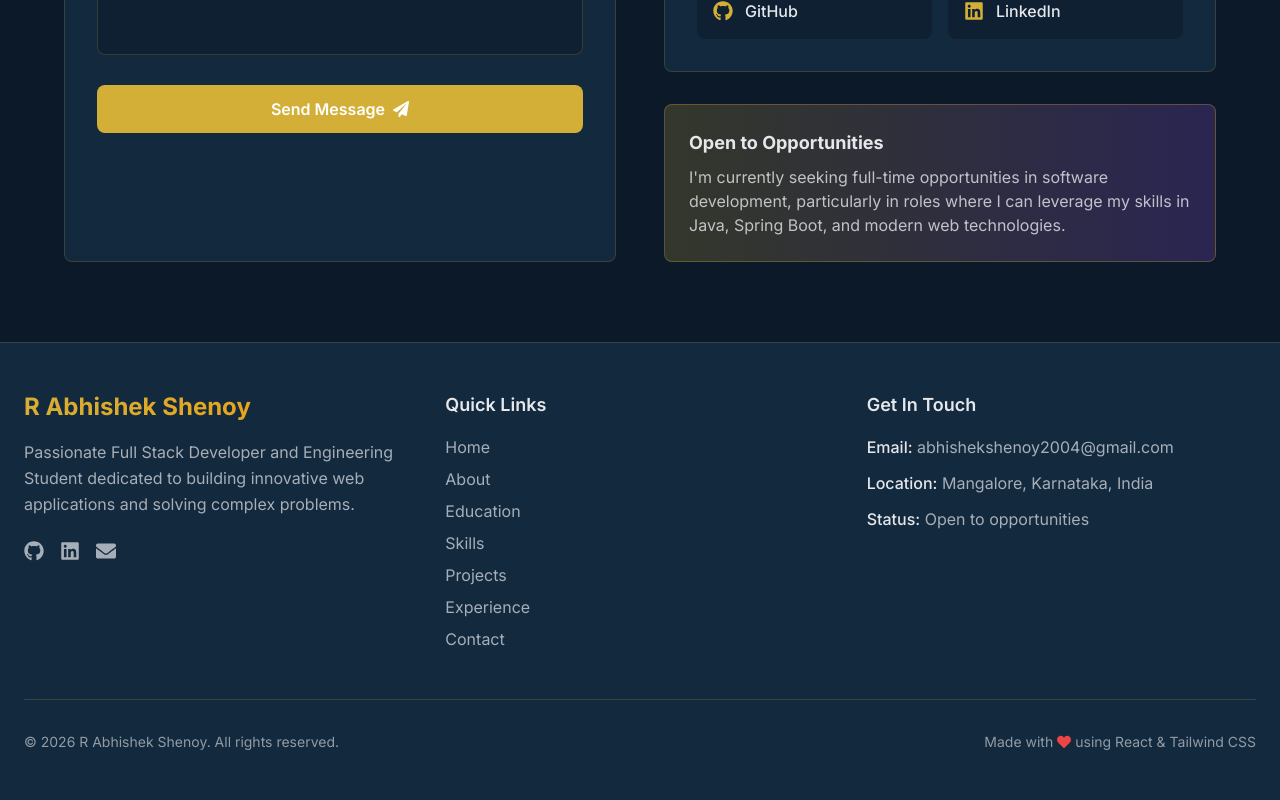
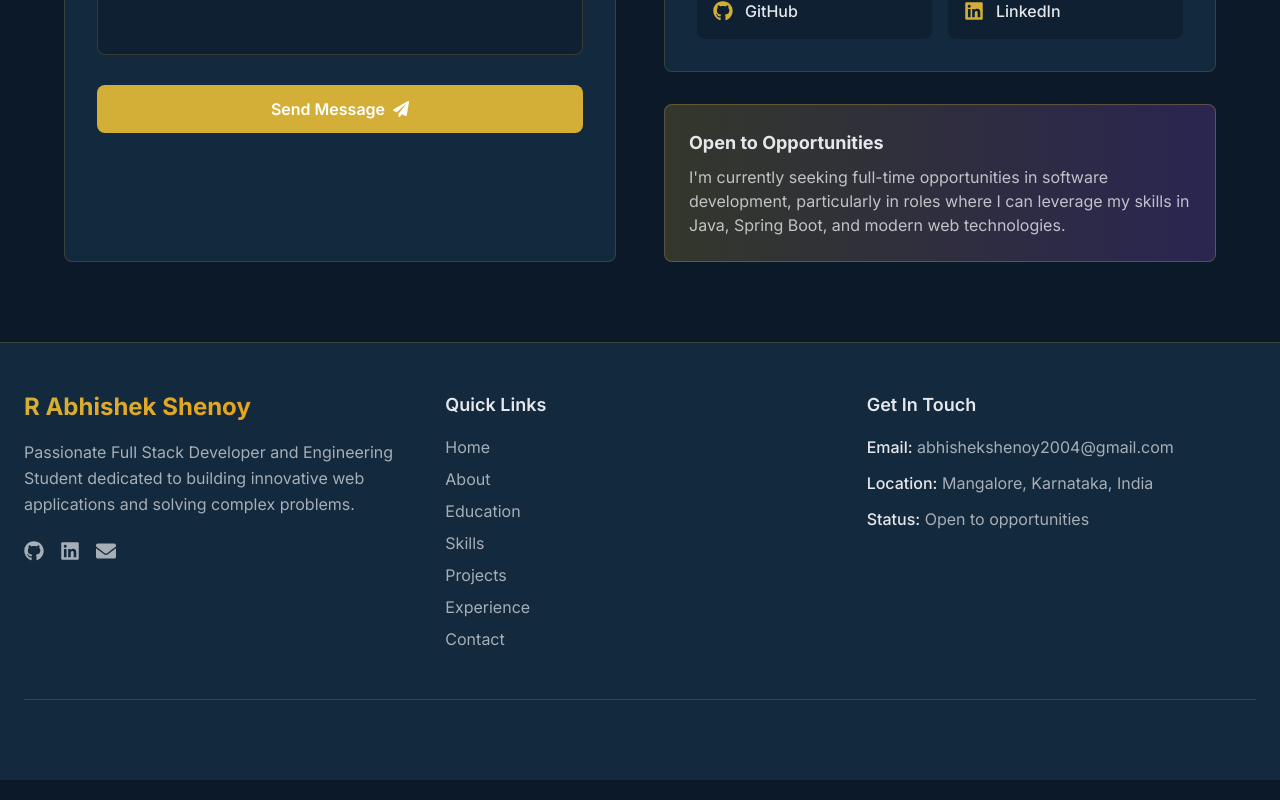
Before and after one commit to abhishekshenoy-123/abhishek-portfolio, a React (Vite) app: page / in a window 1280 px wide. Shown: the part 7184-7984 px from the top of the page. Built offline with nearby package versions, Linux system fonts and the light colour scheme.

Commit message:
Footer modified

```diff
--- a/src/components/Footer.jsx
+++ b/src/components/Footer.jsx
@@ -124,12 +124,7 @@ const Footer = () => {
           viewport={{ once: true }}
         >
           <div className="flex flex-col md:flex-row justify-between items-center">
-            <p className="text-text/60 text-sm mb-4 md:mb-0">
-              © {currentYear} R Abhishek Shenoy. All rights reserved.
-            </p>
-            <p className="text-text/60 text-sm flex items-center">
-              Made with <FaHeart className="text-red-500 mx-1" /> using React & Tailwind CSS
-            </p>
+
           </div>
         </motion.div>
       </div>
```
